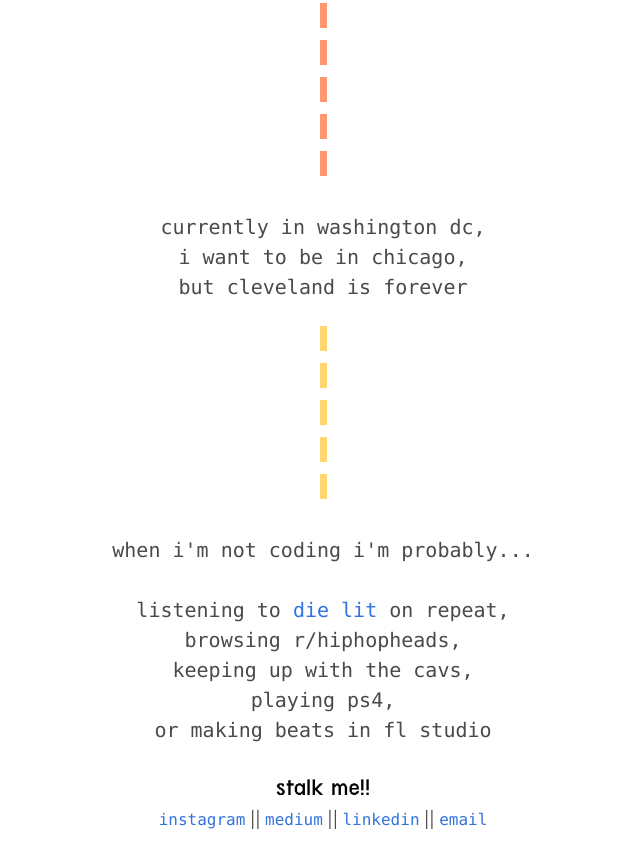
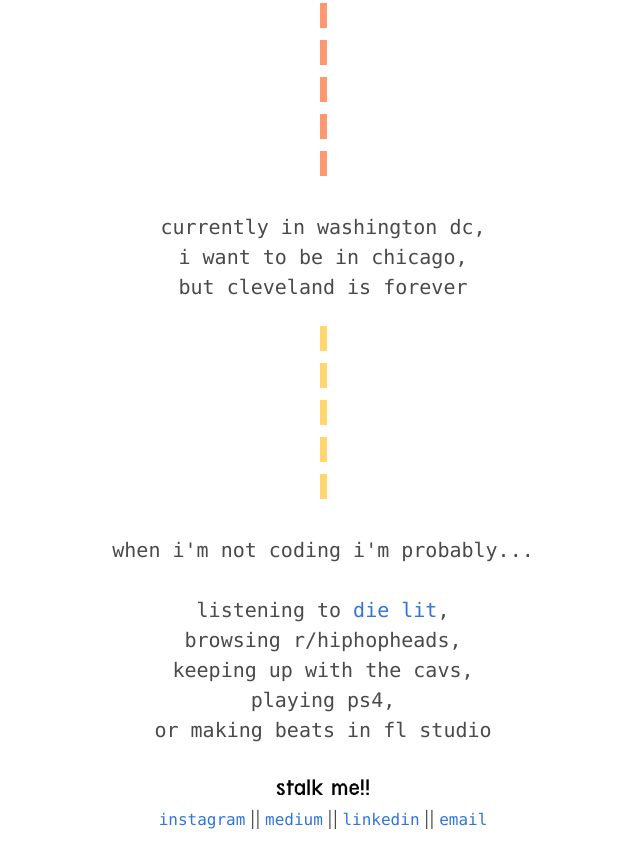
Before and after one commit to angmalone/angmalone.github.io, a plain HTML site: page index.html in a window 1280 px wide. Shown: the part 488-1356 px from the top of the page, without its empty margins (317-957 px from the left). Drawn offline with nearby package versions, Linux system fonts and the light colour scheme.

Commit message:
text fix

```diff
--- a/index.html
+++ b/index.html
@@ -680,7 +680,7 @@
   </div>
 <br>
 
-                <p>when i'm not coding i'm probably... <br><br> listening to <a href="https://itunes.apple.com/us/album/die-lit/1381553184">die lit</a> on repeat,<br>browsing r/hiphopheads,
+                <p>when i'm not coding i'm probably... <br><br> listening to <a href="https://itunes.apple.com/us/album/die-lit/1381553184">die lit</a>,<br>browsing r/hiphopheads,
                     <br>keeping up with the cavs, <br>playing ps4, <br>or making beats in fl studio</p>
 
             <br>
```
